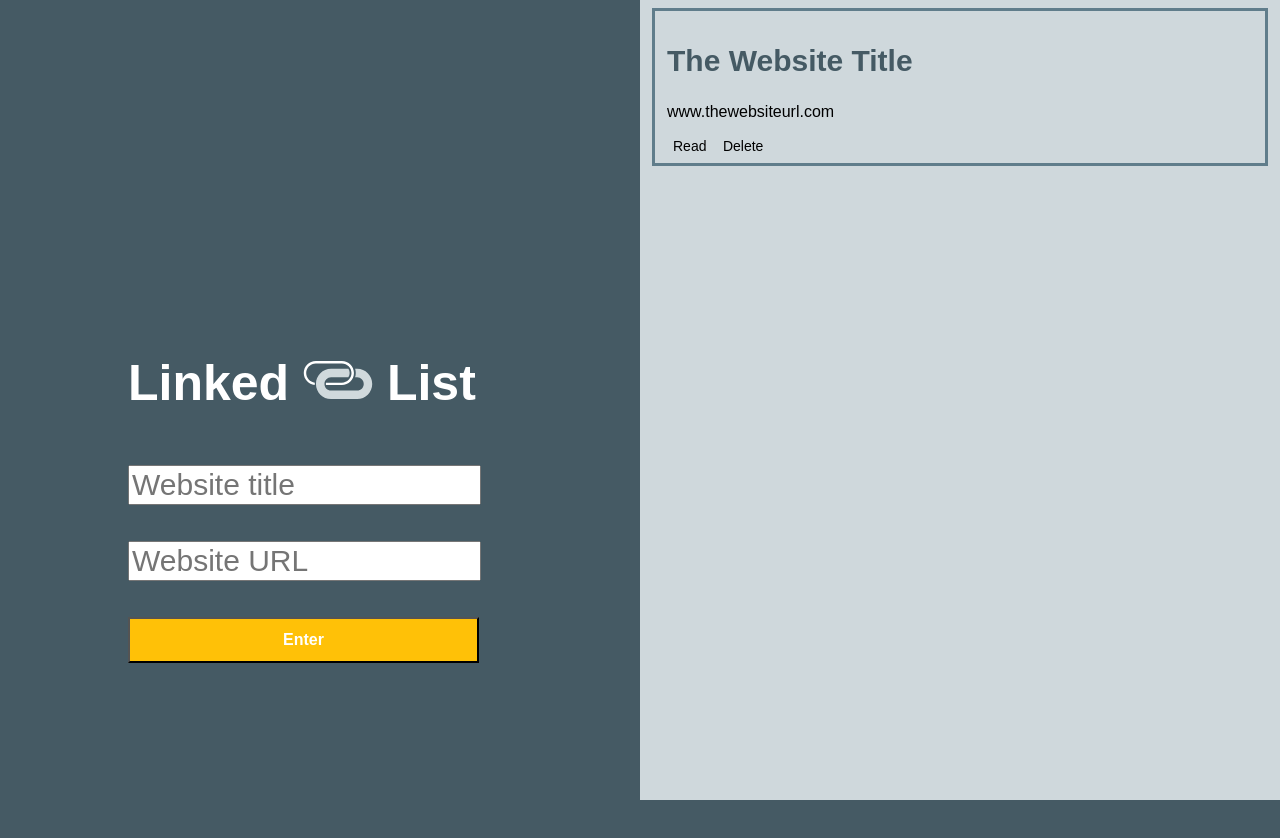
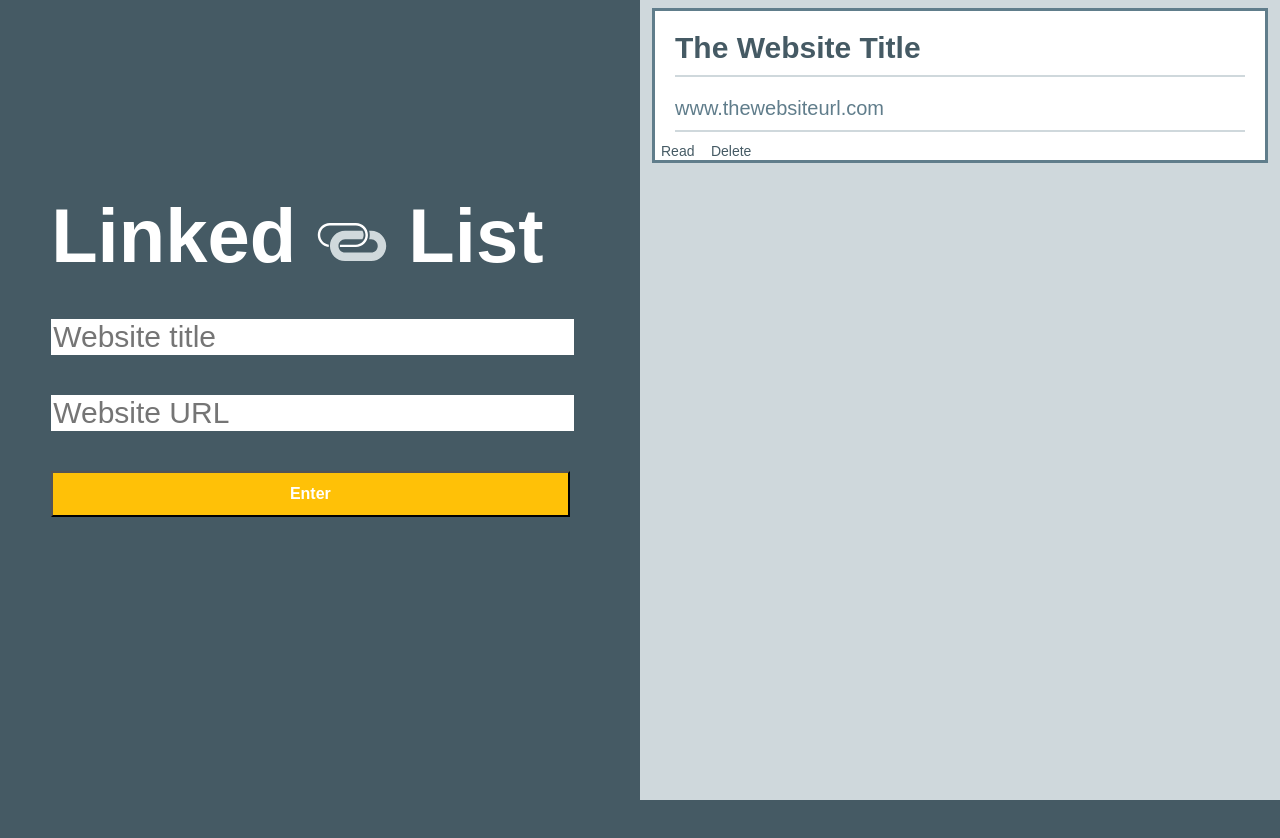
Before and after one commit to chunktooth/linked-list, a plain HTML site: page index.html in a window 1280 px wide. After the commit the page ends 800 px from the top, so only its background shows below. Drawn offline with Linux system fonts and the light colour scheme.

Commit message:
HTML and CSS are set except Read n Delete buttons

```diff
--- a/index.html
+++ b/index.html
@@ -7,16 +7,13 @@
   </head>
 
   <body>
-
     <div class="left-column">
-      <header>
         <h1>Linked <span><img src="images/linked-list-logo.svg" class="logo"/></span> List</h1>
-          <form>
-            <p><input type="text" class="site-input" placeholder="Website title" required /></p>
-            <p><input type="url" class="link-input" placeholder="Website URL" required /></p>
-            <p><button type="submit" class="enter-btn">Enter</button></p>
-          </form>
-      </header>
+      <form>
+        <input type="text" class="site-input" placeholder="Website title" required />
+        <input type="url" class="link-input" placeholder="Website URL" required />
+        <button type="submit" class="enter-btn">Enter</button>
+      </form>
     </div>
 
 
--- a/text.css
+++ b/text.css
@@ -7,8 +7,8 @@ body {
 .left-column {
   width: 50%;
   height: 100%;
-  margin: 25% 10%;
-  position: relative;
+  margin: 15% 4%;
+  position: fixed;
 }
 
 .left-column,
@@ -26,9 +26,11 @@ body {
 }
 
 h1 {
-  font-size: 50px;
+  font-size: 76px;
   font-weight: 800;
   color: #FFFFFF;
+  width: 90%;
+  margin: 0;
 }
 
 .logo {
@@ -37,12 +39,14 @@ h1 {
 }
 
 .site-input,
-.link-input {
+.link-input,
+form {
   font-size: 30px;
   font-weight: 400;
   color: #BBBDBF;
-  width: 345px;
-  margin-top: 20px;
+  border: none;
+  width: 90%;
+  margin: 20px 0;
 }
 
 .enter-btn {
@@ -50,7 +54,7 @@ h1 {
   font-weight: 800;
   color: #FFFFFF;
   background-color: #FFC107;
-  width: 351px;
+  width: 90%;
   padding: 12px 0;
   margin-top: 20px;
 }
@@ -58,18 +62,27 @@ h1 {
 .site-box {
   font-weight: 400;
   border: solid #607D8B;
-  padding: 8px 12px;
+  background-color: #FFFFFF;
   margin: 8px 12px;
 }
 
-h2 {
+.site-title,
+.site-url {
+  border-width: 5px;
+  border-bottom: solid 2px #CFD8DC;
+  padding: 10px 0;
+  margin: 10px 20px;
+}
+
+.site-title {
   font-size: 30px;
   font-weight: 800;
   color: #455A64;
 }
 
 .site-url {
-  font-size: 16px;
+  font-size: 20px;
+  color: #607D8B;
 }
 
 .read-btn,
@@ -77,10 +90,15 @@ h2 {
   font-size: 14px;
   border: none;
   background: none;
+  color: #455A64;
 }
 
-.read-btn:hover,
-.delete-btn:hover {
+.read-btn {
+
+}
+
+.site-url:hover,
+.read-btn:hover {
   font-weight: 800;
-  color:  ;
+  color: #455A64;
 }
```
